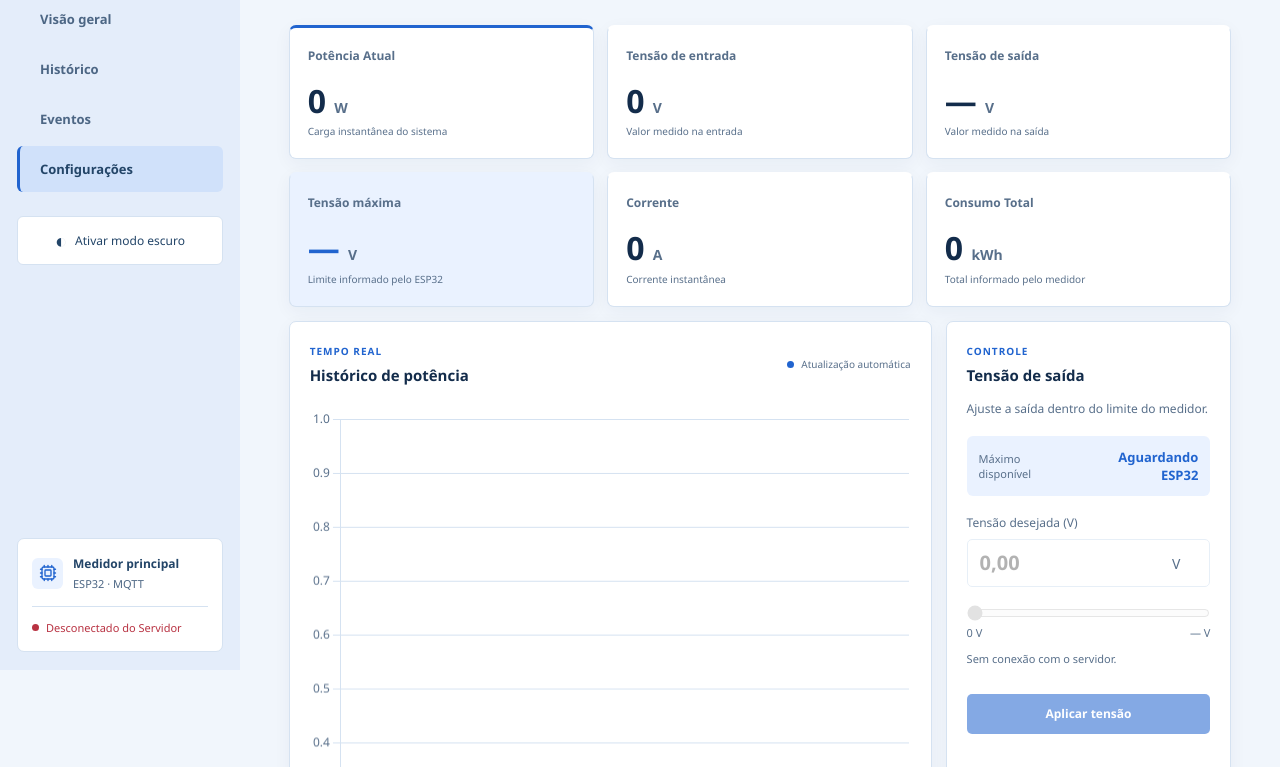
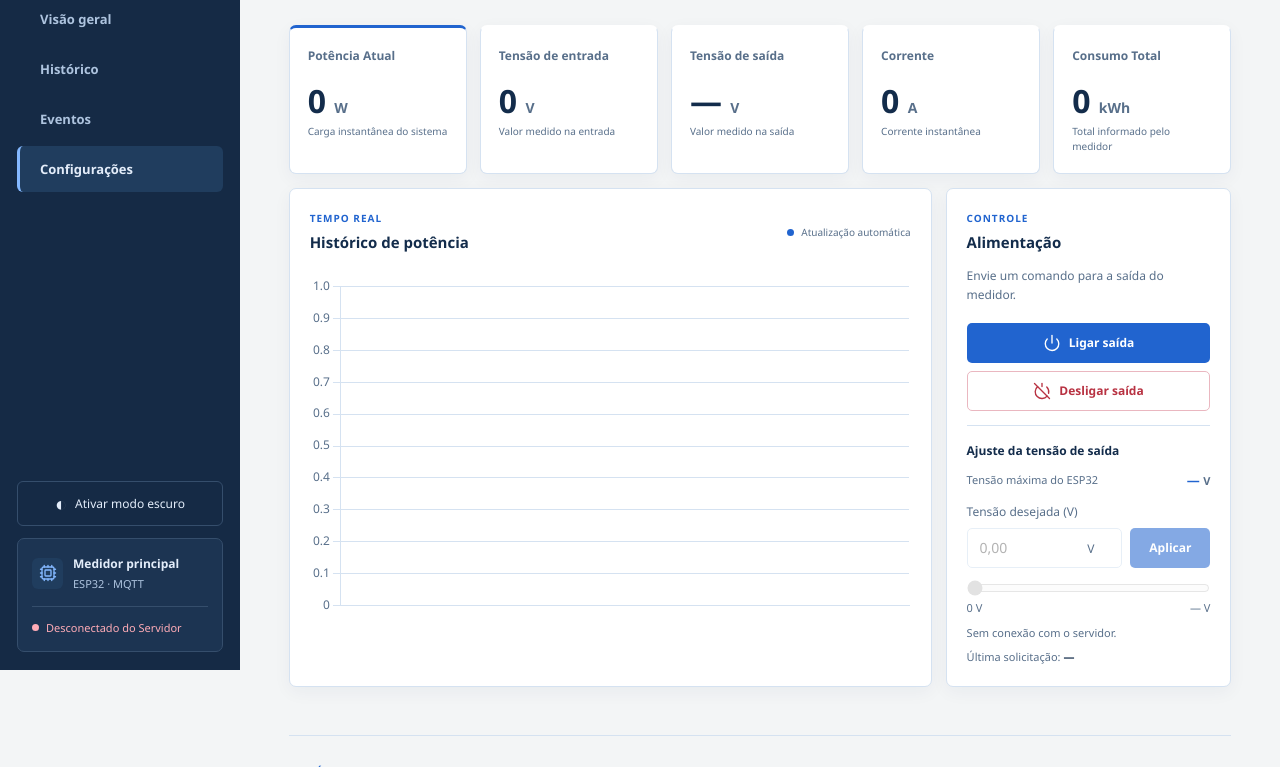
Before and after one commit to RodolfoFerreira1480/Medidor-de-consumo, a website: page front-end/index.html in a window 1280 px wide. Shown: the part 130-897 px from the top of the page. Drawn offline with nearby package versions, Linux system fonts and the light colour scheme; no server answers.

Commit message:
Preserva layout original ao integrar controle de tensao

```diff
--- a/front-end/controle-tensao.js
+++ b/front-end/controle-tensao.js
@@ -24,7 +24,6 @@
         disponivel = Boolean(maxima && dados?.controleTensao?.disponivel);
         const card = document.getElementById('val-tensao-maxima');
         card.innerHTML = `${maxima === null ? '—' : maxima.toLocaleString('pt-BR', { maximumFractionDigits: 2 })} <span class="metric-unit">V</span>`;
-        document.getElementById('limite-tensao').textContent = maxima === null ? 'Aguardando ESP32' : volts(maxima);
         document.getElementById('range-maximo').textContent = maxima === null ? '— V' : volts(maxima);
         campo.max = faixa.max = maxima ?? 0;
         estado.textContent = disponivel ? `Faixa disponível: 0 a ${volts(maxima)}.`
--- a/front-end/index.css
+++ b/front-end/index.css
@@ -1,6 +1,6 @@
 :root {
     color-scheme: light;
-    --bg: #f1f6fc;
+    --bg: #f3f5f6;
     --panel: #fff;
     --text: #132c4b;
     --muted: #586f8a;
@@ -11,10 +11,13 @@
     --red: #b83242;
     --danger-bg: #fff1f3;
     --danger-line: #eab7c0;
-    --sidebar: #e4edfa;
-    --sidebar-text: #234568;
-    --sidebar-muted: #4c6684;
-    --nav-active: #d0e1fa;
+    --sidebar: #152a45;
+    --sidebar-text: #e3edfa;
+    --sidebar-muted: #aec4df;
+    --nav-active: #203d5e;
+    --sidebar-line: #354e6c;
+    --sidebar-panel: #1c3452;
+    --sidebar-accent: #84b8ff;
     --shadow: #1735570c;
 }
 :root[data-theme="dark"] {
@@ -34,6 +37,8 @@
     --sidebar-text: #dce9ff;
     --sidebar-muted: #a2b7d6;
     --nav-active: #193659;
+    --sidebar-line: #29415f;
+    --sidebar-panel: #10213a;
     --shadow: #00000024;
 }
 * { box-sizing: border-box; }
@@ -41,21 +46,20 @@ html { scroll-behavior: smooth; scroll-padding-top: 32px; }
 body { margin: 0; border-top: 4px solid var(--accent); background: var(--bg); color: var(--text); font: 14px "Segoe UI", Arial, sans-serif; }
 a { color: inherit; }
 .sidebar { position: fixed; inset: 4px auto 0 0; width: 240px; padding: 28px 17px 18px; background: var(--sidebar); color: var(--sidebar-text); display: flex; flex-direction: column; }
-.brand { display: flex; align-items: center; gap: 12px; padding: 0 10px 28px; border-bottom: 1px solid var(--line); text-decoration: none; }
+.brand { display: flex; align-items: center; gap: 12px; padding: 0 10px 28px; border-bottom: 1px solid var(--sidebar-line); text-decoration: none; }
 .brand-mark { display: grid; place-items: center; width: 34px; height: 34px; border-radius: 7px; background: var(--accent-soft); color: var(--accent); }
 .brand strong { font-size: 16px; }
 .brand small, .device small { display: block; margin-top: 4px; color: var(--sidebar-muted); font-size: 11px; }
 nav { display: grid; gap: 4px; margin-top: 24px; }
 .nav-link { padding: 14px 20px; border-left: 3px solid transparent; border-radius: 6px; color: var(--sidebar-muted); text-decoration: none; font-size: 13px; font-weight: 600; }
 .nav-link:hover { background: var(--nav-active); color: var(--sidebar-text); }
-.nav-link.is-active { color: var(--sidebar-text); background: var(--nav-active); border-left-color: var(--accent); }
-.device { margin-top: auto; padding: 16px 14px; border: 1px solid var(--line); border-radius: 7px; background: var(--panel); }
+.nav-link.is-active { color: var(--sidebar-text); background: var(--nav-active); border-left-color: var(--sidebar-accent); }
+.device { padding: 16px 14px; border: 1px solid var(--sidebar-line); border-radius: 7px; background: var(--sidebar-panel); }
 .device-heading { display: flex; align-items: center; gap: 10px; font-size: 12px; }
-.device-icon { display: grid; place-items: center; width: 31px; height: 31px; border-radius: 6px; background: var(--accent-soft); color: var(--accent); }
-.status-pill { display: flex; align-items: center; gap: 7px; margin-top: 15px; padding-top: 13px; border-top: 1px solid var(--line); color: var(--red); font-size: 11px; }
-.status-pill::before { content: ""; width: 7px; height: 7px; flex-shrink: 0; border-radius: 50%; background: var(--red); }
-.status-pill.is-online { color: var(--accent); }
-.status-pill.is-online::before { background: var(--accent); }
+.device-icon { display: grid; place-items: center; width: 31px; height: 31px; border-radius: 6px; background: var(--nav-active); color: var(--sidebar-accent); }
+.status-pill { display: flex; align-items: center; gap: 7px; margin-top: 15px; padding-top: 13px; border-top: 1px solid var(--sidebar-line); color: #ffacb7; font-size: 11px; }
+.status-pill::before { content: ""; width: 7px; height: 7px; flex-shrink: 0; border-radius: 50%; background: currentColor; }
+.status-pill.is-online { color: var(--sidebar-accent); }
 .dashboard { margin-left: 240px; padding: 34px clamp(24px, 3.8vw, 64px) 24px; max-width: 1840px; }
 .page-section { scroll-margin-top: 28px; }
 .page-section + .page-section { margin-top: 48px; padding-top: 28px; border-top: 1px solid var(--line); }
@@ -66,7 +70,7 @@ h1 { margin: 0; font-size: clamp(26px, 2.6vw, 36px); line-height: 1.2; letter-sp
 .last-reading { text-align: right; flex-shrink: 0; }
 .last-reading span { font-size: 10px; color: var(--muted); }
 .last-reading p { margin: 7px 0 0; font-size: 12px; font-weight: 600; }
-.metrics-grid { display: grid; grid-template-columns: repeat(6, minmax(0, 1fr)); gap: 13px; margin-bottom: 14px; }
+.metrics-grid { display: grid; grid-template-columns: repeat(5, minmax(0, 1fr)); gap: 13px; margin-bottom: 14px; }
 .panel { min-width: 0; background: var(--panel); border: 1px solid var(--line); border-radius: 7px; box-shadow: 0 5px 18px var(--shadow); }
 .metric-card { padding: 19px 18px; border-top: 3px solid transparent; }
 .metric-card:first-child { border-top-color: var(--accent); }
@@ -126,32 +130,29 @@ svg { width: 18px; height: 18px; stroke-width: 1.8; flex-shrink: 0; }
 :focus-visible { outline: 3px solid var(--accent); outline-offset: 4px; }
 .skip-link { position: fixed; top: -80px; left: 20px; z-index: 10; padding: 12px; background: var(--panel); }
 .skip-link:focus { top: 10px; }
-.theme-toggle { display: flex; align-items: center; justify-content: center; gap: 8px; margin: 24px 0; min-height: 42px; padding: 10px; border: 1px solid var(--line); border-radius: 6px; color: var(--sidebar-text); background: var(--panel); font-size: 12px; }
+.theme-toggle { display: flex; align-items: center; justify-content: center; gap: 8px; margin: auto 0 12px; min-height: 38px; padding: 8px; border: 1px solid var(--sidebar-line); border-radius: 6px; color: var(--sidebar-text); background: transparent; font-size: 12px; }
 .theme-toggle:hover { background: var(--nav-active); }
 .theme-toggle > span:first-child { font-size: 20px; }
-.maximum-card { background: var(--accent-soft); }
-.maximum-card .metric-value { color: var(--accent); }
 .primary, .save-button { background: #2164cf; color: #fff; }
 .primary:hover, .save-button:hover { background: #184fa8; }
 :root[data-theme="dark"] .primary, :root[data-theme="dark"] .save-button { background: #3777df; }
 :root[data-theme="dark"] .primary:hover, :root[data-theme="dark"] .save-button:hover { background: #2867ce; }
 button:disabled, input:disabled { opacity: .55; cursor: not-allowed; }
-.voltage-limit { display: flex; align-items: center; justify-content: space-between; gap: 12px; margin: 18px 0; padding: 12px; background: var(--accent-soft); border-radius: 6px; font-size: 11px; color: var(--muted); }
+.voltage-form { border-top: 1px solid var(--line); margin-top: 14px; padding-top: 16px; }
+.voltage-heading { margin: 0 0 12px; font-size: 12px; font-weight: 600; }
+.voltage-limit { display: flex; align-items: center; justify-content: space-between; gap: 12px; margin: 0 0 14px; font-size: 11px; color: var(--muted); }
 .voltage-limit strong { color: var(--accent); text-align: right; font-size: 13px; }
+.voltage-limit .metric-unit { font-size: 11px; }
+.voltage-apply-row { display: grid; grid-template-columns: minmax(0, 1fr) 80px; gap: 8px; }
 .voltage-input-row { position: relative; }
-.voltage-input-row input { height: 48px; padding-right: 45px; font-size: 20px; font-weight: 600; }
-.voltage-input-row > span { position: absolute; right: 30px; top: 15px; pointer-events: none; color: var(--muted); }
-.voltage-range { width: 100%; margin: 18px 0 4px; accent-color: var(--accent); }
+.voltage-input-row input { height: 40px; padding-right: 45px; font-size: 14px; }
+.voltage-input-row > span { position: absolute; right: 28px; top: 12px; pointer-events: none; color: var(--muted); font-size: 12px; }
+.voltage-range { width: 100%; margin: 12px 0 4px; accent-color: var(--accent); }
 .range-labels { display: flex; justify-content: space-between; font-size: 11px; color: var(--muted); }
-.control-state { min-height: 32px; font-size: 11px; line-height: 1.5; color: var(--muted); }
+.control-state { margin: 10px 0 0; font-size: 11px; line-height: 1.5; color: var(--muted); }
+.control-panel .feedback:empty { display: none; }
 .requested-voltage { margin: 8px 0 0; font-size: 11px; color: var(--muted); }
 .requested-voltage strong { color: var(--text); }
-.supply-heading { border-top: 1px solid var(--line); margin: 20px 0 12px; padding-top: 18px; font-size: 12px; }
-.chart-panel { display: flex; flex-direction: column; }
-.chart-panel .chart-frame { flex: 1; min-height: 340px; }
-@media (min-width: 1181px) and (max-width: 1500px) {
-    .metrics-grid { grid-template-columns: repeat(3, minmax(0, 1fr)); }
-}
 @media (max-width: 1180px) {
     .sidebar { width: 210px; }
     .dashboard { margin-left: 210px; padding: 28px; }
@@ -164,10 +165,11 @@ button:disabled, input:disabled { opacity: .55; cursor: not-allowed; }
 @media (max-width: 800px) {
     html { scroll-padding-top: 16px; }
     .sidebar { position: static; width: 100%; padding: 18px; }
+    .theme-toggle { margin: 14px 0 0; }
     .brand { padding: 0 0 16px; }
     nav { grid-template-columns: repeat(4, minmax(0, 1fr)); gap: 4px; margin-top: 14px; }
     .nav-link { text-align: center; padding: 12px 4px; font-size: 11px; border-left: 0; border-bottom: 3px solid transparent; }
-    .nav-link.is-active { border-bottom-color: var(--accent); }
+    .nav-link.is-active { border-bottom-color: var(--sidebar-accent); }
     .device { margin-top: 14px; padding: 0; border: 0; background: none; }
     .device-heading { display: none; }
     .status-pill { margin: 0; border: 0; padding: 0; }
--- a/front-end/index.html
+++ b/front-end/index.html
@@ -58,9 +58,6 @@
                         <p id="val-tensao-saida" class="metric-value" title="Leitura ainda não recebida">— <span class="metric-unit">V</span></p>
                     </div>
                 <p class="metric-hint">Valor medido na saída</p></article>
-<article class="panel metric-card maximum-card">
-                    <div><p class="metric-label">Tensão máxima</p><p id="val-tensao-maxima" class="metric-value">— <span class="metric-unit">V</span></p></div>
-                    <p class="metric-hint">Limite informado pelo ESP32</p></article>
 <article class="panel metric-card">
                     <div class="metric-icon current" aria-hidden="true">
                         <i data-lucide="activity"></i>
@@ -88,19 +85,7 @@
                     <canvas id="graficoPotencia"></canvas>
                 </div>
             </section><section class="panel control-panel">
-                <p class="eyebrow">CONTROLE</p><h2 class="panel-title">Tensão de saída</h2><p class="description">Ajuste a saída dentro do limite do medidor.</p>
-                <form id="form-tensao" class="voltage-form">
-                    <div class="voltage-limit"><span>Máximo disponível</span><strong id="limite-tensao">Aguardando ESP32</strong></div>
-                    <label class="config-label" for="input-tensao">Tensão desejada (V)</label>
-                    <div class="voltage-input-row"><input class="limit-input" type="number" id="input-tensao" min="0" step="any" placeholder="0,00" required disabled aria-describedby="estado-tensao"><span>V</span></div>
-                    <input id="range-tensao" class="voltage-range" type="range" min="0" max="0" step="0.01" value="0" disabled aria-label="Ajustar tensão desejada em volts">
-                    <div class="range-labels" aria-hidden="true"><span>0 V</span><span id="range-maximo">— V</span></div>
-                    <p id="estado-tensao" class="control-state" role="status">Aguardando a tensão máxima informada pelo ESP32.</p>
-                    <button id="aplicar-tensao" class="action-button primary" type="submit" disabled>Aplicar tensão</button>
-                    <p id="feedback-tensao" class="feedback" aria-live="polite"></p>
-                    <p class="requested-voltage">Última solicitação: <strong id="tensao-solicitada">—</strong></p>
-                </form>
-                <h3 class="supply-heading">Alimentação</h3>
+                <p class="eyebrow">CONTROLE</p><h2 class="panel-title">Alimentação</h2><p class="description">Envie um comando para a saída do medidor.</p>
                 <div class="control-actions">
                     <button class="action-button primary" type="button" onclick="enviarComando('ligar')">
                         <i data-lucide="power"></i>
@@ -112,6 +97,20 @@
                     </button>
                 </div>
                 <p aria-live="polite" id="feedback-comando" class="feedback"></p>
+                <form id="form-tensao" class="voltage-form">
+                    <h3 class="voltage-heading">Ajuste da tensão de saída</h3>
+                    <div class="voltage-limit"><span>Tensão máxima do ESP32</span><strong id="val-tensao-maxima">— <span class="metric-unit">V</span></strong></div>
+                    <label class="config-label" for="input-tensao">Tensão desejada (V)</label>
+                    <div class="voltage-apply-row">
+                        <div class="voltage-input-row"><input class="limit-input" type="number" id="input-tensao" min="0" step="any" placeholder="0,00" required disabled aria-describedby="estado-tensao"><span>V</span></div>
+                        <button id="aplicar-tensao" class="action-button primary" type="submit" disabled aria-label="Aplicar tensão">Aplicar</button>
+                    </div>
+                    <input id="range-tensao" class="voltage-range" type="range" min="0" max="0" step="0.01" value="0" disabled aria-label="Ajustar tensão desejada em volts">
+                    <div class="range-labels" aria-hidden="true"><span>0 V</span><span id="range-maximo">— V</span></div>
+                    <p id="estado-tensao" class="control-state" role="status">Aguardando a tensão máxima informada pelo ESP32.</p>
+                    <p id="feedback-tensao" class="feedback" aria-live="polite"></p>
+                    <p class="requested-voltage">Última solicitação: <strong id="tensao-solicitada">—</strong></p>
+                </form>
             </section></div>
         </section>
         <section id="historico" class="page-section" aria-labelledby="titulo-historico">
```
